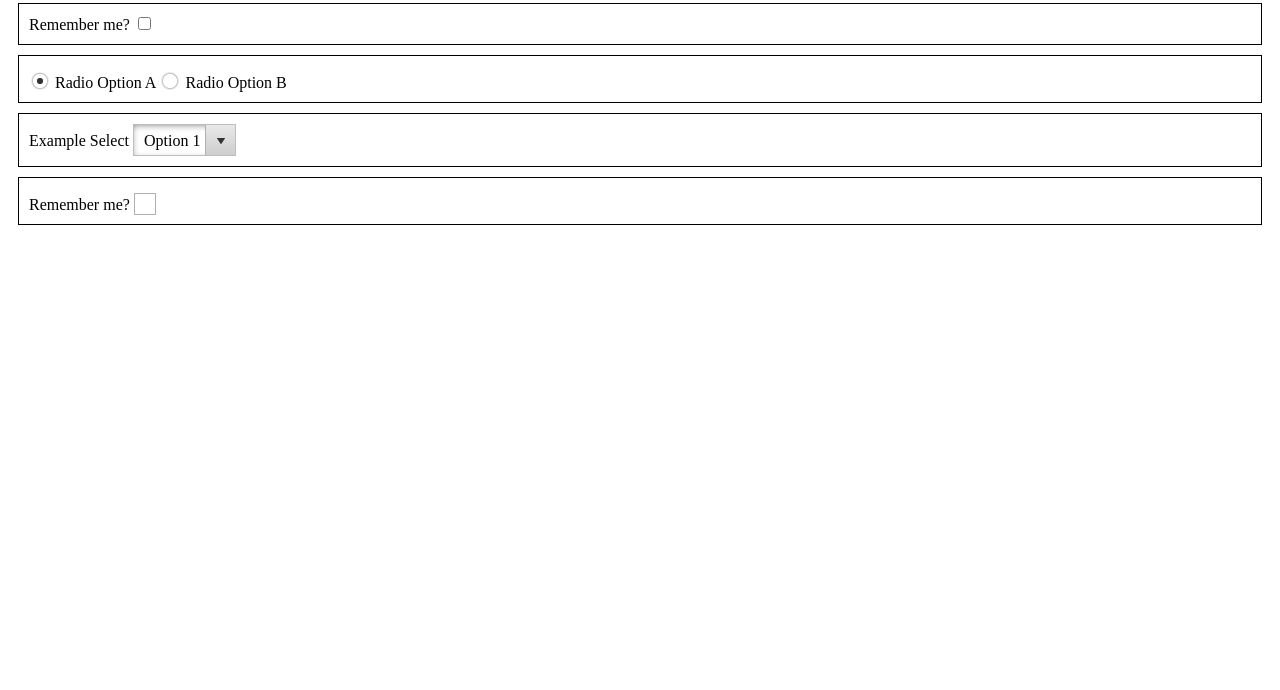
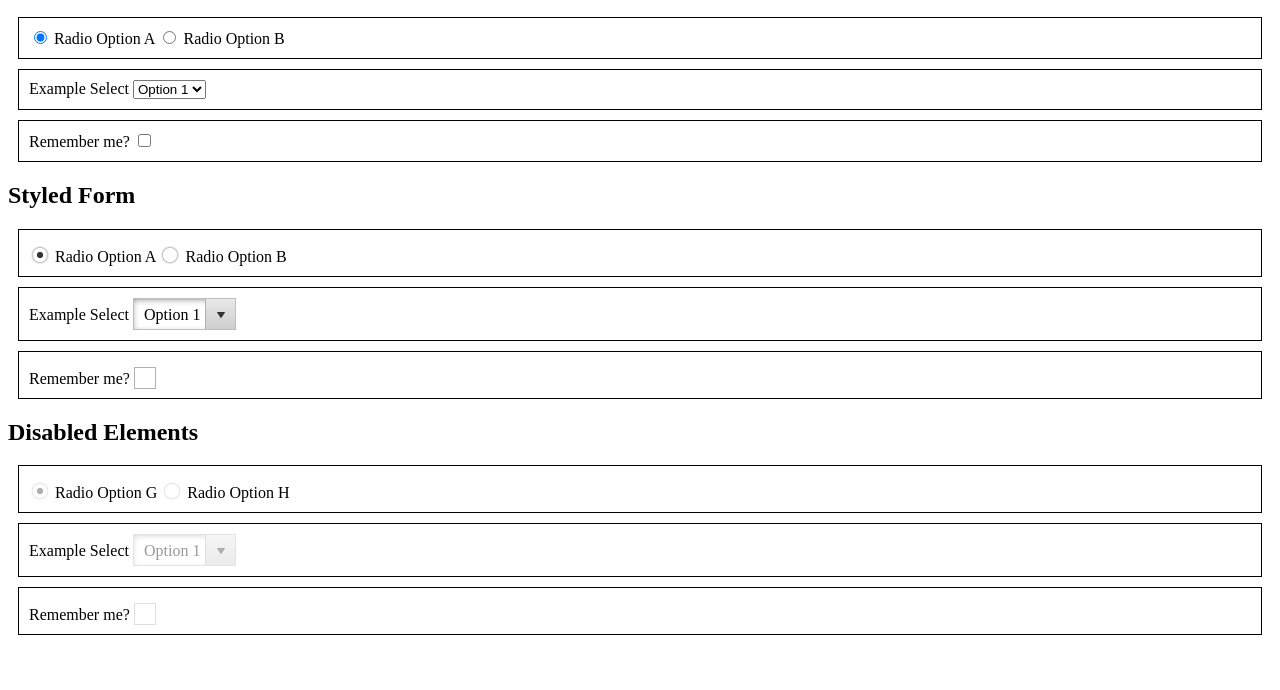
Before and after one commit to jameshalsall/jQuery-StyledForm, a plain HTML site: page example/index.html in a window 1280 px wide. Shown: the part 110-800 px from the top of the page. Drawn offline with nearby package versions, Linux system fonts and the light colour scheme.

Commit message:
Updating examples with disabled elements example

```diff
--- a/example/css/styledform.css
+++ b/example/css/styledform.css
@@ -56,3 +56,14 @@ form.styled select {
     height: 22px;
     background: url('../images/checkbox.png') no-repeat;
 }
+
+.disabled {
+    opacity: 0.4;
+    filter: "alpha(opacity=40)";
+}
+
+div {
+    margin: 10px;
+    border: #000 1px solid;
+    padding: 10px;
+}
--- a/example/index.html
+++ b/example/index.html
@@ -4,19 +4,15 @@
     <title>Styled Form Example</title>
 
     <script type='text/javascript' src='http://code.jquery.com/jquery-1.8.3.min.js'></script>
-    <script type='text/javascript' src='../src/jquery.styledform.min.js'></script>
+    <script type='text/javascript' src='../src/jquery.styledform.js'></script>
 
     <link href="css/styledform.css" media="screen" rel="stylesheet" type="text/css">
-
-    <style>
-        div {
-            margin: 10px;
-            border: #000 1px solid;
-            padding: 10px;
-        }
-    </style>
 </head>
 <body>
+
+    <h1>jQuery StyledForm Examples</h1>
+
+    <h2>Unstyled Form</h2>
     <form>
         <div>
             <input type="radio" id="radio-sampleA" name="sample1" checked='checked' />
@@ -44,6 +40,7 @@
         </div>
     </form>
 
+    <h2>Styled Form</h2>
     <form class='styled'>
         <div>
             <input type="radio" id="radio-sampleC" name="sample1" checked='checked' />
@@ -73,8 +70,39 @@
         </div>
     </form>
 
+    <h2>Disabled Elements</h2>
+    <form class='styled'>
+        <div>
+            <input type="radio" name="sample3" id="radio-sampleG" checked="checked" disabled="disabled">
+            <label for="radio-sampleG">
+                Radio Option G
+            </label>
+            <input type="radio" name="sample3" id="radio-sampleH" disabled="disabled">
+            <label for="radio-sampleH">
+                Radio Option H
+            </label>
+        </div>
+        <div>
+            <label for="select-sample-3">Example Select</label>
+            <div class='select-holder'>
+                <select class='styled' name='sample4' id="select-sample-3" disabled="disabled">
+                    <option value='1'>Option 1</option>
+                    <option value='2'>Option 2</option>
+                    <option value='3'>Option 3</option>
+                    <option value='4'>Option 4</option>
+                    <option value='5'>Option 5</option>
+                </select>
+            </div>
+        </div>
+        <div>
+            <label for="check-sample-3">Remember me?</label>
+            <input type="checkbox" id="check-sample-3" value='1' name='sample4' disabled="disabled" />
+        </div>
+    </form>
+
     <script type='text/javascript'>
 //        $.styledForm.config.styledClass = 'styled';
+//        $.styledForm.config.pollFrequency = false;
         $('form.styled').styledForm();
     </script>
 
```
